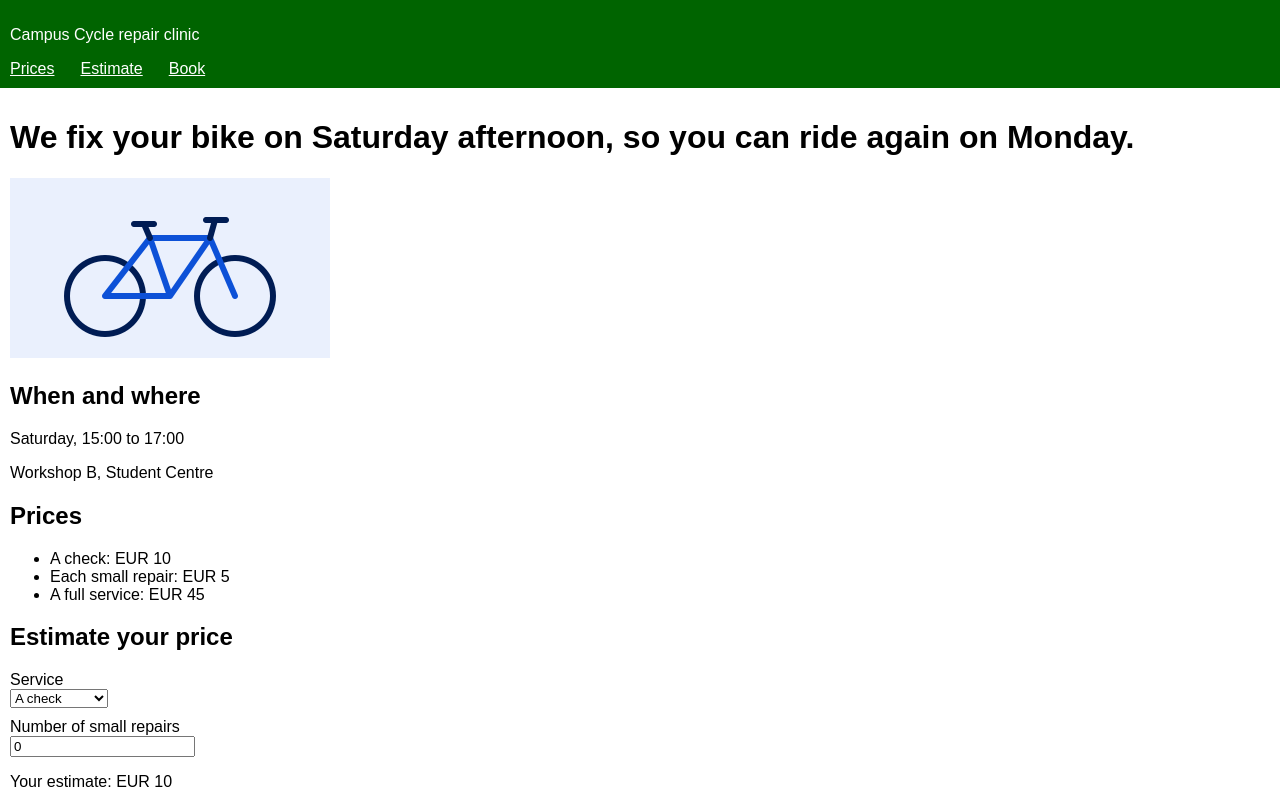
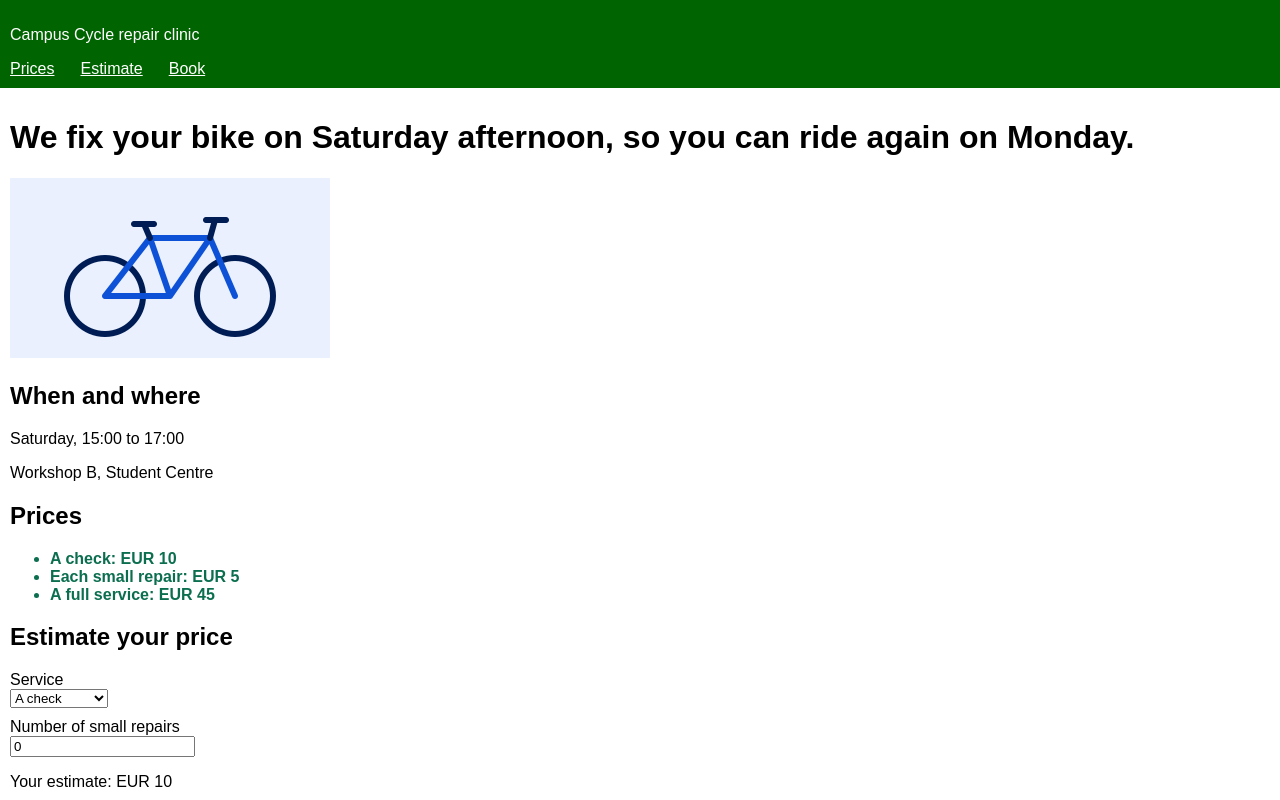
Before and after one commit to norevanminnebruggen/clinic-nore, a plain HTML site: page index.html in a window 1280 px wide. Shown: the top 800 px of the page. Drawn offline with Linux system fonts and the light colour scheme.

Commit message:
Show the prices in bold green, so they are easy to find

```diff
--- a/styles.css
+++ b/styles.css
@@ -36,3 +36,6 @@ footer {
 /* Phone width: keep fields inside the screen and let the menu wrap. */
 input, select, button { max-width: 100%; }
 nav { display: flex; flex-wrap: wrap; gap: 0.5rem 1rem; }
+
+/* Show the prices in bold green, so they are easy to find. */
+#prices + ul li { color: #0b6e4f; font-weight: 700; }
```
